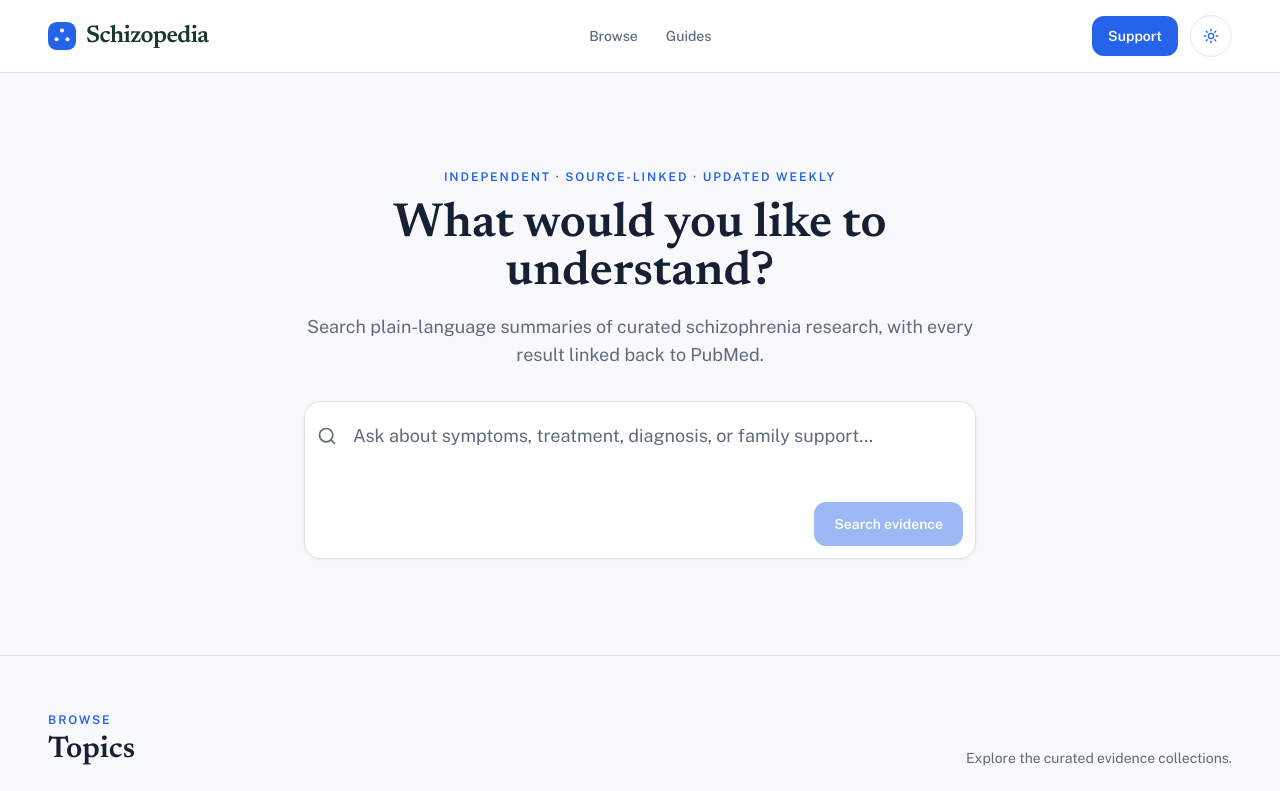
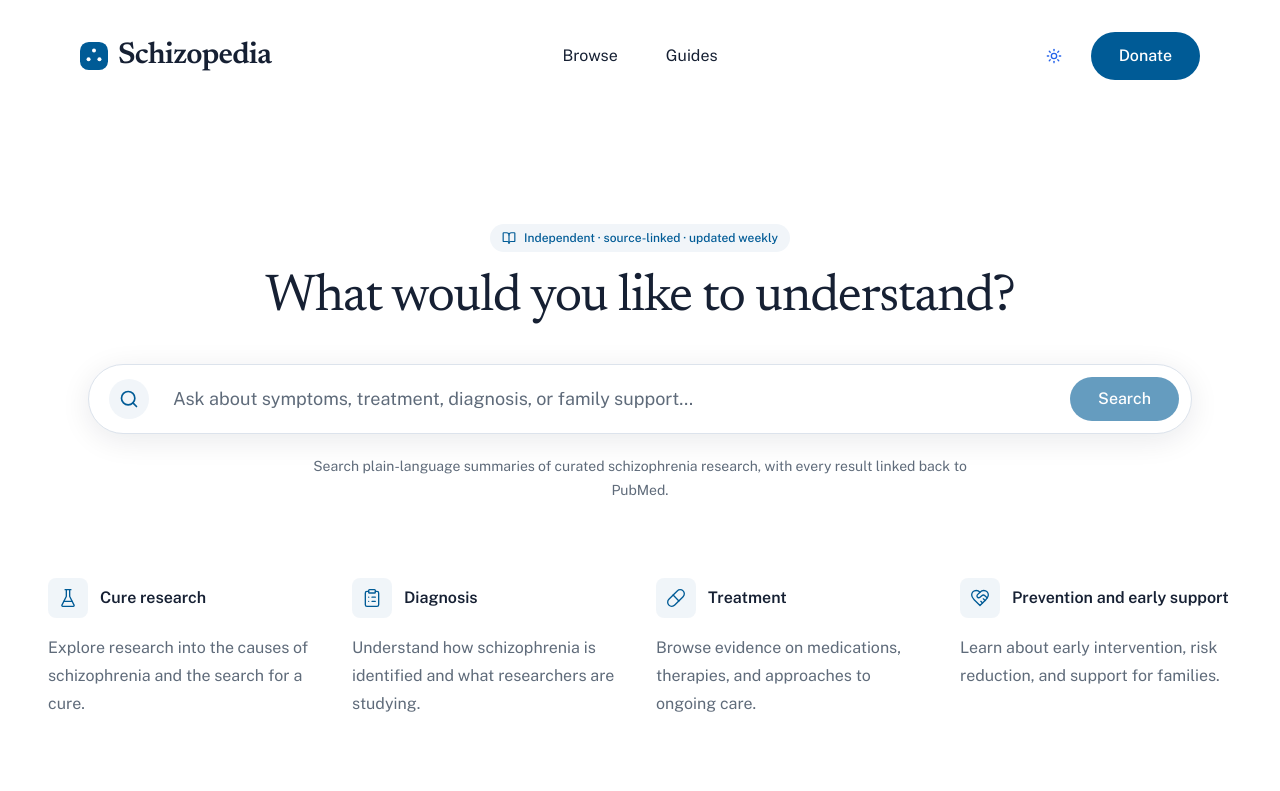
Before and after one commit to Vadimkomis/schizopedia, a React (Vite) app: page / in a window 1280 px wide. Shown: the top 791 px of the page. Built offline with nearby package versions, Linux system fonts and the light colour scheme.

Commit message:
feat: prepare centered search homepage for launch

```diff
--- a/package.json
+++ b/package.json
@@ -8,6 +8,7 @@
     "dev": "vite",
     "build": "vite build && vite build --ssr src/entry-server.tsx --outDir dist-ssr && node scripts/prerender.mjs && node scripts/generateSitemap.mjs && node scripts/prepareSites.mjs",
     "preview": "vite preview",
+    "typecheck": "tsc --noEmit",
     "validate:data": "node scripts/validateData.mjs",
     "verify:data": "node scripts/verifyResearch.mjs",
     "visual:check": "node scripts/visualCheck.mjs",
--- a/src/components/landing/BrowseTopics.tsx
+++ b/src/components/landing/BrowseTopics.tsx
@@ -1,48 +1,59 @@
-import { ArrowRight } from "lucide-react";
+import { ClipboardList, FlaskConical, HeartHandshake, Pill, type LucideIcon } from "lucide-react";
 import { Link } from "react-router-dom";
 import { TOPIC_LINKS } from "@/lib/topics";
+
+const topicDetails: Record<string, { icon: LucideIcon; description: string }> = {
+  "/category/cure": {
+    icon: FlaskConical,
+    description: "Explore research into the causes of schizophrenia and the search for a cure.",
+  },
+  "/category/diagnosis": {
+    icon: ClipboardList,
+    description: "Understand how schizophrenia is identified and what researchers are studying.",
+  },
+  "/category/treatment": {
+    icon: Pill,
+    description: "Browse evidence on medications, therapies, and approaches to ongoing care.",
+  },
+  "/category/prevention": {
+    icon: HeartHandshake,
+    description: "Learn about early intervention, risk reduction, and support for families.",
+  },
+};
 
 export function BrowseTopics() {
   return (
     <section
       id="topics"
       aria-labelledby="topics-heading"
-      className="container scroll-mt-24 py-12 lg:py-14"
+      className="mx-auto max-w-[1280px] scroll-mt-32 px-5 pt-4 sm:px-8 lg:px-12 lg:pt-8"
     >
-      <div className="flex items-end justify-between gap-4">
-        <div>
-          <p className="text-xs font-semibold uppercase tracking-[0.16em] text-accent dark:text-accent-dark">
-            Browse
-          </p>
-          <h2
-            id="topics-heading"
-            className="mt-1 font-heading text-2xl font-semibold text-ink dark:text-ink-inverse sm:text-3xl"
-          >
-            Topics
-          </h2>
-        </div>
-        <p className="hidden text-sm text-ink-muted dark:text-ink-muted-dark sm:block">
-          Explore the curated evidence collections.
-        </p>
-      </div>
-      <ul className="mt-6 grid overflow-hidden rounded-2xl border border-line bg-surface sm:grid-cols-2 dark:border-line-dark dark:bg-surface-dark">
-        {TOPIC_LINKS.map((topic) => (
-          <li
-            key={topic.to}
-            className="border-t border-line first:border-t-0 dark:border-line-dark sm:border-t-0 sm:odd:border-r sm:[&:nth-child(n+3)]:border-t"
-          >
+      <h2 id="topics-heading" className="sr-only">Topics</h2>
+      <ul className="grid gap-8 sm:grid-cols-2 sm:gap-x-10 sm:gap-y-9 lg:grid-cols-4 lg:gap-8">
+        {TOPIC_LINKS.map((topic) => {
+          const { icon: Icon, description } = topicDetails[topic.to];
+          return (
+            <li key={topic.to}>
               <Link
                 to={topic.to}
-              className="group flex min-h-16 items-center justify-between gap-3 px-5 py-4 font-medium text-ink transition hover:bg-surface-subtle dark:text-ink-inverse dark:hover:bg-surface-dark-subtle"
+                aria-label={topic.label}
+                className="group block rounded-lg"
               >
+                <div className="flex min-h-12 items-center gap-3">
+                  <span className="inline-flex h-10 w-10 shrink-0 items-center justify-center rounded-lg bg-accent/[0.06] text-accent transition group-hover:bg-accent/10 dark:bg-accent-dark/10 dark:text-accent-dark">
+                    <Icon className="h-5 w-5" strokeWidth={1.6} aria-hidden="true" />
+                  </span>
+                  <h3 className="text-base font-semibold leading-6 text-ink transition group-hover:text-accent dark:text-ink-inverse dark:group-hover:text-accent-dark">
                     {topic.label}
-              <ArrowRight
-                className="h-4 w-4 text-ink-muted transition group-hover:translate-x-0.5 group-hover:text-accent dark:text-ink-muted-dark dark:group-hover:text-accent-dark"
-                aria-hidden="true"
-              />
+                  </h3>
+                </div>
+                <p className="mt-3 text-base leading-7 text-ink-muted dark:text-ink-muted-dark">
+                  {description}
+                </p>
               </Link>
             </li>
-        ))}
+          );
+        })}
       </ul>
     </section>
   );
--- a/src/components/landing/EvidenceSearchForm.tsx
+++ b/src/components/landing/EvidenceSearchForm.tsx
@@ -36,35 +36,35 @@ export function EvidenceSearchForm({
       role="search"
       aria-label="Schizopedia evidence search"
       onSubmit={handleSubmit}
-      className="rounded-2xl border border-line bg-surface p-3 shadow-sm dark:border-line-dark dark:bg-surface-dark"
+      className="flex items-center gap-2 rounded-[2rem] border border-line bg-surface p-2.5 shadow-[0_6px_30px_rgba(15,23,42,0.09)] transition focus-within:border-accent focus-within:ring-2 focus-within:ring-accent dark:border-line-dark dark:bg-surface-dark dark:focus-within:border-accent-dark dark:focus-within:ring-accent-dark sm:gap-4 sm:rounded-[2.5rem] sm:p-3 sm:pl-5"
     >
       <label htmlFor="evidence-question" className="sr-only">
         Ask a question about schizophrenia research
       </label>
-      <div className="flex items-start gap-3">
+      <span className="hidden h-10 w-10 shrink-0 items-center justify-center rounded-full bg-surface-subtle dark:bg-surface-dark-subtle sm:inline-flex">
         <Search
-          className="mt-3 h-5 w-5 shrink-0 text-ink-muted dark:text-ink-muted-dark"
+          className="h-5 w-5 text-accent dark:text-accent-dark"
           aria-hidden="true"
         />
+      </span>
       <textarea
         id="evidence-question"
-          rows={2}
+        rows={Math.min(4, draft.split("\n").length)}
+        wrap="off"
         value={draft}
         onChange={(event) => setDraft(event.target.value)}
         onKeyDown={handleKeyDown}
         placeholder="Ask about symptoms, treatment, diagnosis, or family support…"
-          className="min-h-20 flex-1 resize-none bg-transparent px-1 py-2 text-base text-ink outline-none placeholder:text-ink-muted dark:text-ink-inverse dark:placeholder:text-ink-muted-dark sm:text-lg"
+        className="min-w-0 flex-1 resize-none bg-transparent px-2 py-2 text-base leading-7 text-ink outline-none placeholder:text-ink-muted focus-visible:outline-none dark:text-ink-inverse dark:placeholder:text-ink-muted-dark sm:text-lg"
       />
-      </div>
-      <div className="mt-2 flex justify-end">
       <button
         type="submit"
+        aria-label={loading ? "Loading index…" : "Search evidence"}
         disabled={!canSubmit}
-          className="rounded-xl bg-accent px-5 py-3 text-sm font-semibold text-white transition hover:bg-accent-hover disabled:cursor-not-allowed disabled:opacity-45 dark:bg-accent-dark dark:text-canvas-dark dark:hover:bg-accent-dark-hover"
+        className="min-h-11 shrink-0 rounded-full bg-accent px-5 py-2.5 text-sm font-medium text-white transition hover:bg-accent-hover disabled:cursor-not-allowed disabled:opacity-60 dark:bg-accent-dark dark:text-canvas-dark dark:hover:bg-accent-dark-hover sm:px-7 sm:text-base"
       >
-          {loading ? "Loading index…" : "Search evidence"}
+        {loading ? "Loading…" : "Search"}
       </button>
-      </div>
     </form>
   );
 }
--- a/src/components/landing/HeroSection.tsx
+++ b/src/components/landing/HeroSection.tsx
@@ -1,4 +1,5 @@
 import { useRef, useState } from "react";
+import { BookOpen } from "lucide-react";
 import { EvidenceAnswer } from "./EvidenceAnswer";
 import { EvidenceSearchForm } from "./EvidenceSearchForm";
 import {
@@ -40,31 +41,32 @@ export function HeroSection({
     <section
       id="ask"
       aria-labelledby="search-heading"
-      className="border-b border-line bg-canvas dark:border-line-dark dark:bg-canvas-dark"
+      className="bg-surface dark:bg-canvas-dark"
     >
-      <div className="container max-w-3xl py-16 sm:py-20 lg:py-24">
+      <div className="mx-auto max-w-[1200px] px-5 pb-10 pt-14 sm:px-8 sm:pt-20 lg:px-12 lg:pt-28">
         <div className="text-center">
-          <p className="text-xs font-semibold uppercase tracking-[0.16em] text-accent dark:text-accent-dark">
+          <p className="inline-flex items-center gap-2 rounded-full bg-surface-subtle px-3 py-1.5 text-[11px] font-medium text-accent dark:bg-surface-dark-subtle dark:text-accent-dark sm:text-xs">
+            <BookOpen className="h-3.5 w-3.5 shrink-0" aria-hidden="true" />
             Independent · source-linked · updated weekly
           </p>
           <h1
             id="search-heading"
-            className="mt-4 font-heading text-4xl font-semibold leading-tight text-ink dark:text-ink-inverse sm:text-5xl"
+            className="mx-auto mt-5 max-w-4xl font-heading text-4xl font-normal leading-[1.15] tracking-tight text-ink dark:text-ink-inverse sm:text-5xl lg:text-[3.25rem]"
           >
             What would you like to understand?
           </h1>
-          <p className="mx-auto mt-4 max-w-2xl text-base leading-7 text-ink-muted dark:text-ink-muted-dark sm:text-lg">
-            Search plain-language summaries of curated schizophrenia research,
-            with every result linked back to PubMed.
-          </p>
         </div>
 
-        <div className="mt-8">
+        <div className="mt-8 sm:mt-10">
           <EvidenceSearchForm
             loading={loading}
             disabled={Boolean(error)}
             onSubmit={handleSubmit}
           />
+          <p className="mx-auto mt-5 max-w-2xl text-center text-sm leading-6 text-ink-muted dark:text-ink-muted-dark">
+            Search plain-language summaries of curated schizophrenia research,
+            with every result linked back to PubMed.
+          </p>
           {error && (
             <p
               role="status"
--- a/src/components/landing/SiteNav.tsx
+++ b/src/components/landing/SiteNav.tsx
@@ -11,17 +11,17 @@ const navItems = [
 ];
 
 const navLinkClass =
-  "text-sm font-medium text-ink-muted transition hover:text-accent dark:text-ink-muted-dark dark:hover:text-accent-dark";
+  "text-base text-ink transition hover:text-accent dark:text-ink-inverse dark:hover:text-accent-dark";
 
 export function SiteNav() {
   const [menuOpen, setMenuOpen] = useState(false);
 
   return (
-    <header className="sticky top-0 z-40 border-b border-line bg-surface/95 backdrop-blur dark:border-line-dark dark:bg-surface-dark/95">
-      <div className="container flex h-[72px] items-center justify-between gap-4">
+    <header className="sticky top-0 z-40 bg-surface/95 backdrop-blur dark:bg-canvas-dark/95">
+      <div className="grid h-24 grid-cols-[1fr_auto] items-center gap-3 px-4 sm:px-8 md:h-28 md:grid-cols-[1fr_auto_1fr] lg:px-16 xl:px-20">
         <Link
           to="/"
-          className="group flex items-center gap-2.5 text-[#17362d] transition hover:text-brand-700 dark:text-brand-100 dark:hover:text-brand-200"
+          className="group inline-flex w-fit items-center gap-2 text-ink transition hover:text-accent dark:text-ink-inverse dark:hover:text-accent-dark sm:gap-2.5"
           aria-label="Schizopedia home"
         >
           <span className="brand-glyph" aria-hidden="true">
@@ -29,12 +29,12 @@ export function SiteNav() {
             <span />
             <span />
           </span>
-          <span className="font-heading text-2xl font-semibold tracking-tight">
+          <span className="font-heading text-xl font-semibold tracking-tight sm:text-3xl">
             Schizopedia
           </span>
         </Link>
 
-        <nav aria-label="Primary" className="hidden items-center gap-7 md:flex">
+        <nav aria-label="Primary" className="hidden items-center gap-10 md:flex lg:gap-12">
           {navItems.map((item) => (
             <Link
               key={item.label}
@@ -46,20 +46,20 @@ export function SiteNav() {
           ))}
         </nav>
 
-        <div className="flex items-center gap-2 sm:gap-3">
+        <div className="flex items-center justify-self-end gap-2 sm:gap-4">
+          <ThemeToggle className="hidden border-transparent bg-transparent text-ink-muted hover:border-transparent dark:border-transparent dark:bg-transparent md:inline-flex" />
           <Link
             to={DONATE_PATH}
-            className="inline-flex items-center justify-center rounded-xl bg-accent px-4 py-2.5 text-sm font-semibold text-white transition hover:bg-accent-hover focus-visible:ring-2 focus-visible:ring-accent focus-visible:ring-offset-2 dark:bg-accent-dark dark:text-canvas-dark dark:hover:bg-accent-dark-hover dark:focus-visible:ring-accent-dark"
+            className="inline-flex min-h-11 items-center justify-center rounded-full bg-accent px-4 py-2.5 text-sm font-medium text-white transition hover:bg-accent-hover focus-visible:ring-2 focus-visible:ring-accent focus-visible:ring-offset-2 dark:bg-accent-dark dark:text-canvas-dark dark:hover:bg-accent-dark-hover dark:focus-visible:ring-accent-dark sm:px-7 sm:py-3 sm:text-base"
           >
-            Support
+            Donate
           </Link>
-          <ThemeToggle className="hidden md:inline-flex" />
           <button
             type="button"
             onClick={() => setMenuOpen((open) => !open)}
             aria-label={menuOpen ? "Close menu" : "Open menu"}
             aria-expanded={menuOpen}
-            className="inline-flex items-center justify-center rounded-xl border border-line bg-surface p-2 text-ink-muted transition hover:bg-surface-subtle dark:border-line-dark dark:bg-surface-dark dark:text-ink-muted-dark dark:hover:bg-surface-dark-subtle md:hidden"
+            className="inline-flex h-11 w-11 items-center justify-center rounded-full text-ink-muted transition hover:bg-surface-subtle dark:text-ink-muted-dark dark:hover:bg-surface-dark-subtle md:hidden"
           >
             {menuOpen ? (
               <X className="h-5 w-5" aria-hidden="true" />
--- a/src/index.css
+++ b/src/index.css
@@ -34,7 +34,7 @@ body {
   align-items: center;
   justify-content: center;
   border-radius: 0.55rem;
-  background: #2563eb;
+  background: #005b96;
 }
 
 .brand-glyph span {
@@ -43,7 +43,7 @@ body {
   height: 0.3rem;
   border-radius: 999px;
   background: #ffffff;
-  box-shadow: 0 0 0 2px #2563eb;
+  box-shadow: 0 0 0 2px #005b96;
 }
 
 .brand-glyph span:nth-child(1) { transform: translate(-0.34rem, 0.2rem); }
--- a/src/pages/LandingPage.tsx
+++ b/src/pages/LandingPage.tsx
@@ -22,9 +22,13 @@ export function LandingPage() {
 
   return (
     <PageShell mainId="top">
-      <HeroSection categories={categories} loading={loading} error={error} />
-      <BrowseTopics />
-      <LatestHighlights categories={categories} loading={loading} />
+      <div className="bg-surface dark:bg-canvas-dark">
+        <div className="pb-20 sm:pb-28 lg:min-h-[calc(100svh-7rem)]">
+          <HeroSection categories={categories} loading={loading} error={error} />
+          <BrowseTopics />
+        </div>
+        <LatestHighlights categories={categories} loading={loading} />
+      </div>
     </PageShell>
   );
 }
--- a/tailwind.config.js
+++ b/tailwind.config.js
@@ -37,8 +37,8 @@ export default {
         },
         line: { DEFAULT: "#dce3ec", dark: "#2a3a4f" },
         accent: {
-          DEFAULT: "#2563eb",
-          hover: "#1d4ed8",
+          DEFAULT: "#005b96",
+          hover: "#004874",
           dark: "#78a9ff",
           "dark-hover": "#9bbfff",
         },
--- a/tsconfig.json
+++ b/tsconfig.json
@@ -7,7 +7,7 @@
     "target": "ESNext",
     "useDefineForClassFields": true,
     "lib": ["DOM", "DOM.Iterable", "ESNext"],
-    "types": ["vitest/globals"],
+    "types": ["vite/client", "vitest/globals"],
     "allowJs": false,
     "skipLibCheck": true,
     "esModuleInterop": true,
@@ -18,8 +18,8 @@
     "moduleResolution": "Node",
     "resolveJsonModule": true,
     "isolatedModules": true,
+    "noEmit": true,
     "jsx": "react-jsx"
   },
-  "include": ["src", "vite.config.ts", "vitest.config.ts", "vitest.setup.ts"],
-  "references": [{ "path": "./tsconfig.node.json" }]
+  "include": ["src", "vite.config.ts", "vitest.config.ts", "vitest.setup.ts"]
 }
```
Also changed, not shown: vitest.config.ts (+6 -4 lines), 2 other files (tests, documents, lock files or other folders). Lines whose indentation alone changed are shown as unchanged.
